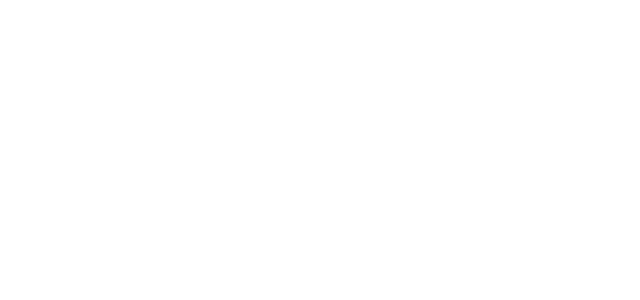
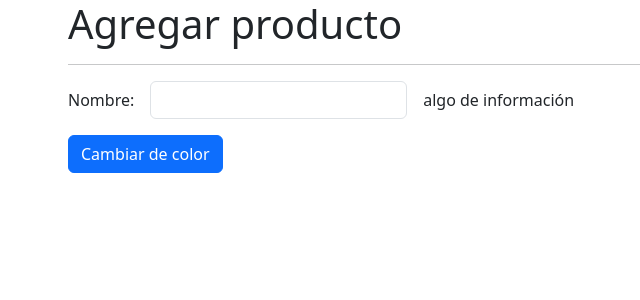
Before and after one commit to Ezeki3/directive-signals, an Angular app: page /products/product in a window 1280 px wide. Before the commit this address led to /. Shown: the top 300 px of the page, without its empty margins (14-654 px from the left). Built offline with nearby package versions, Linux system fonts and the light colour scheme.

Commit message:
estructura de la aplicacion

```diff
--- a/src/app/app-routing.module.ts
+++ b/src/app/app-routing.module.ts
@@ -1,7 +1,17 @@
 import { NgModule } from '@angular/core';
 import { RouterModule, Routes } from '@angular/router';
 
-const routes: Routes = [];
+const routes: Routes = [
+  {
+    path: 'products',
+    loadChildren: () => import('./products/products.module').then( m => m.ProductsModule )
+  },
+  {
+    path: '**',
+    redirectTo: 'products',
+  },
+
+];
 
 @NgModule({
   imports: [RouterModule.forRoot(routes)],
--- /dev/null
+++ b/src/app/products/pages/product-page/product-page.component.html
@@ -0,0 +1,27 @@
+<h1>Agregar producto</h1>
+<hr>
+
+<form>
+  <div class="row g-3 align-items-center mb-3">
+
+    <div class="col-auto">
+      <label>Nombre:</label>
+    </div>
+
+    <div class="col-auto">
+      <input type="text" class="form-control">
+    </div>
+    <div class="col-auto">
+      <span> algo de información</span>
+    </div>
+
+  </div>
+
+  <div class="row">
+    <div class="col">
+      <button class="btn btn-primary">
+        Cambiar de color
+      </button>
+    </div>
+  </div>
+</form>
```
Also changed, not shown: src/app/products/pages/product-page/product-page.component.ts (added, +10 -0 lines), src/app/products/products-routing.module.ts (added, +19 -0 lines), src/app/products/products.module.ts (added, +17 -0 lines), src/app/products/pages/product-page/product-page.component.css (added).
